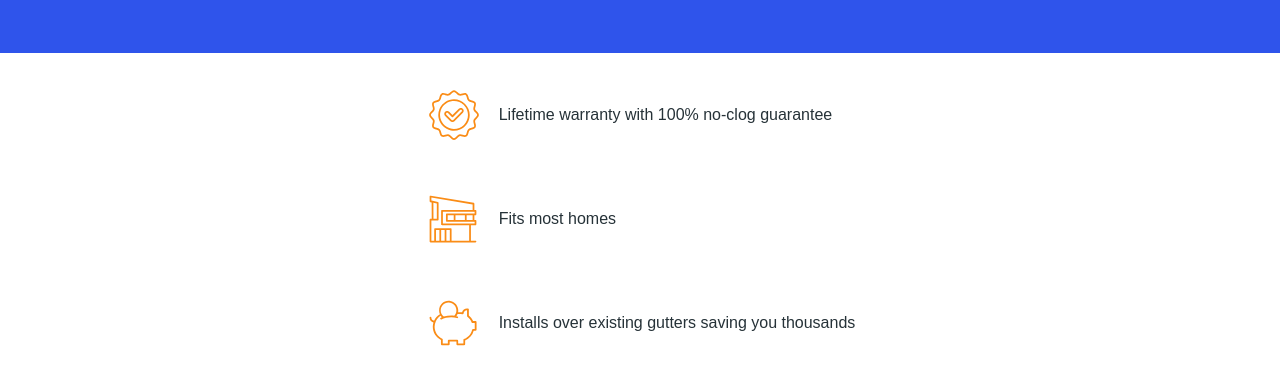
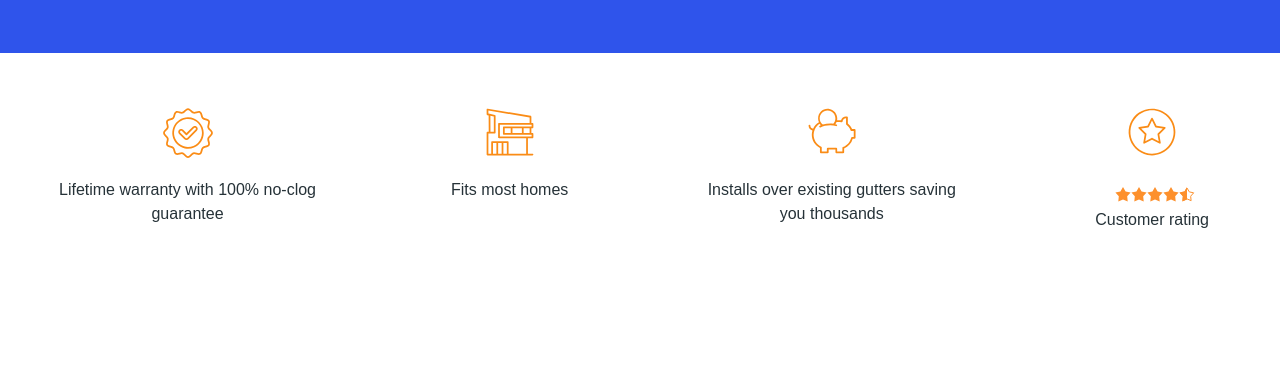
Before and after one commit to milos3rdnaya/home-buddy, a React (Create React App) app: page / in a window 1280 px wide. Shown: the part 405-786 px from the top of the page. Built offline with nearby package versions, Linux system fonts and the light colour scheme.

Commit message:
feat(features) features desctop done

```diff
--- a/src/components/App.js
+++ b/src/components/App.js
@@ -1,6 +1,7 @@
 import '../assets/styles/main.scss';
 import { AppHeader } from './AppHeader/AppHeader';
 import { Features } from './Features/Features';
+import { FormBlock } from './FormBlock/FormBlock';
 
 function App() {
   return (
@@ -8,6 +9,7 @@ function App() {
       <AppHeader />
       <main>
         <Features />
+        <FormBlock />
       </main>
     </div>
   );
--- a/src/components/Features/Features.js
+++ b/src/components/Features/Features.js
@@ -6,10 +6,10 @@ export function Features() {
     <section className="features">
       <div className="container container_features">
         <ul className="featuresList">
-          <li className="featuresList__item featuresList__item_check">Lifetime warranty with 100% no-clog guarantee</li>
-          <li className="featuresList__item featuresList__item_home">Fits most homes</li>
-          <li className="featuresList__item featuresList__item_pig">Installs over existing gutters saving you thousands</li>
-          <li className="featuresList__item featuresList__item_star">Сustomer rating </li>
+          <li className="featuresList__item featuresList__item_check"><span>Lifetime warranty with 100% no-clog guarantee</span></li>
+          <li className="featuresList__item featuresList__item_home"><span>Fits most homes</span></li>
+          <li className="featuresList__item featuresList__item_pig"><span>Installs over existing gutters saving you thousands</span></li>
+          <li className="featuresList__item featuresList__item_star"><span>Сustomer rating</span></li>
         </ul>
         <PiggyLabel/>
       </div>
--- a/src/components/Features/features.scss
+++ b/src/components/Features/features.scss
@@ -1,3 +1,5 @@
+@import '../../assets/styles/common/vars';
+
 .featuresList {
   padding: 10px 16px 52px 20px;
 
@@ -9,6 +11,10 @@
     font-weight: 500;
     font-size: 16px;
     line-height: 24px;
+
+    span {
+      display: inline-block;
+    }
 
     &_check {
       background-image: url('../../assets/img/check.svg');
@@ -44,4 +50,45 @@
   display: flex;
   flex-direction: column;
   align-items: center;
+
+  @media screen and (min-width: $breakpoint) {
+    .piggyLabel {
+      display: none;
+    }
+  }
 }
+
+@media screen and (min-width: $breakpoint) {
+  .featuresList {
+    width: 100%;
+    display: flex;
+    justify-content: space-between;
+    padding: 55px 16px 52px 0;
+
+    &__item {
+      background-position: center top;
+      text-align: center;
+      padding: 0;
+
+      span {
+        display: inline-block;
+        padding-top: 70px;
+        max-width: 265px;
+      }
+
+      &_star {
+        span {
+          padding-top: 100px;
+        }
+
+        &::before {
+          left: 20px;
+          bottom: 20px;
+          height: 16px;
+          margin-bottom: 10px;
+        }
+      }
+    }
+
+  }
+}
--- /dev/null
+++ b/src/components/FormBlock/FormBlock.js
@@ -0,0 +1,9 @@
+import './form-block.scss';
+
+export function FormBlock() {
+  return (
+    <section className="formBlock">
+
+    </section>
+  );
+}
--- a/src/components/PiggyLabel/piggy-label.scss
+++ b/src/components/PiggyLabel/piggy-label.scss
@@ -12,5 +12,6 @@
   background-image: url('../../assets/img/mini-swin.svg');
   background-repeat: no-repeat;
   background-position: 10px 10px;
+  margin: 0 24px;
   margin-bottom: 25px;
 }
```
Also changed, not shown: src/components/FormBlock/form-block.scss (added).
